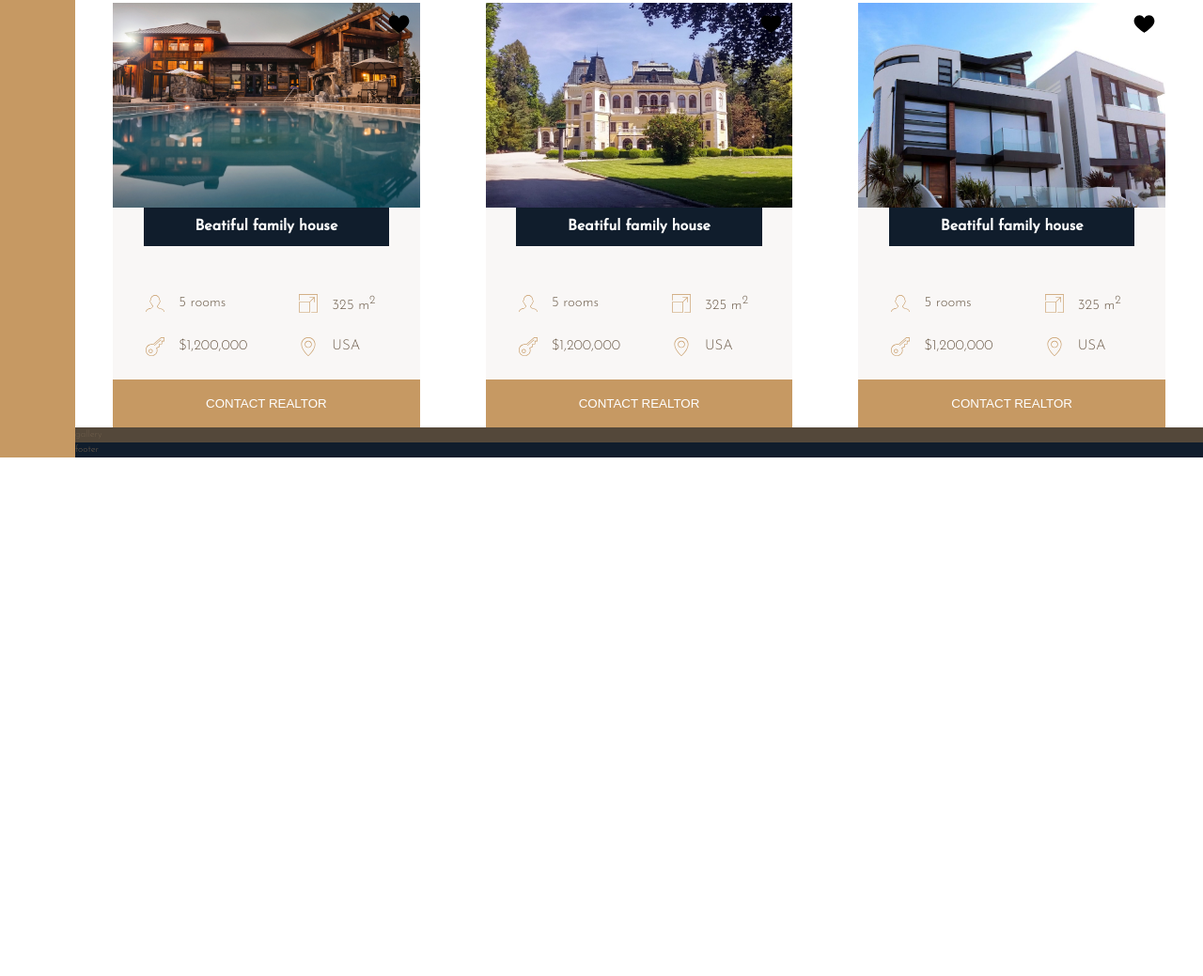
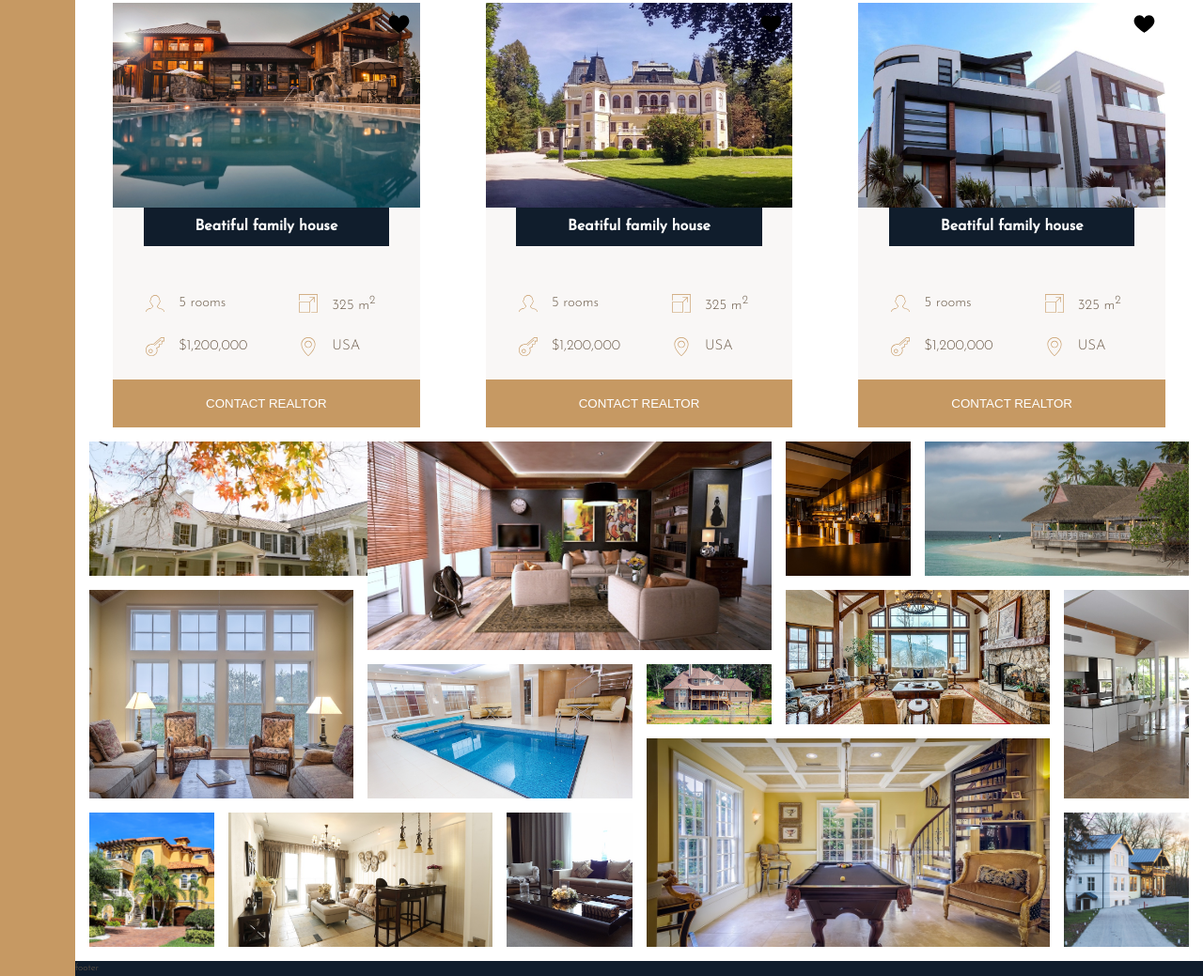
Before and after one commit to Victor-Grinan-Dev/nexter-ui, a website: page index.html in a window 1280 px wide. Shown: the part 2253-3292 px from the top of the page at 94% size. Before the commit the page ends 2740 px from the top, so only its background shows below. Drawn offline with Linux system fonts and the light colour scheme.

Commit message:
section gallery

```diff
--- a/index.html
+++ b/index.html
@@ -267,7 +267,50 @@
            </div>
         </section>
         <section class="gallery">
-            gallery
+            <!-- figure.galery__item.gallery__item-$>img.gallery__img.gallery-img-$[src="img/gal-$.jpeg" alt="Gallery image $"]*14 -->
+           <figure class="gallery__item gallery__item-1">
+            <img src="./img/gal-1.jpeg" alt="img1" class="gallery__img gallery__img-1">
+           </figure>
+           <figure class="gallery__item gallery__item-2">
+            <img src="./img/gal-2.jpeg" alt="img2" class="gallery__img gallery__img-2">
+           </figure>
+           <figure class="gallery__item gallery__item-3">
+            <img src="./img/gal-3.jpeg" alt="img3" class="gallery__img gallery__img-3">
+           </figure>
+           <figure class="gallery__item gallery__item-4">
+            <img src="./img/gal-4.jpeg" alt="img4" class="gallery__img gallery__img-4">
+           </figure>
+           <figure class="gallery__item gallery__item-5">
+            <img src="./img/gal-5.jpeg" alt="img5" class="gallery__img gallery__img-5">
+           </figure>
+           <figure class="gallery__item gallery__item-6">
+            <img src="./img/gal-6.jpeg" alt="img6" class="gallery__img gallery__img-6">
+           </figure>
+           <figure class="gallery__item gallery__item-7">
+            <img src="./img/gal-7.jpeg" alt="img7" class="gallery__img gallery__img-7">
+           </figure>
+           <figure class="gallery__item gallery__item-8">
+            <img src="./img/gal-8.jpeg" alt="img8" class="gallery__img gallery__img-8">
+           </figure>
+           <figure class="gallery__item gallery__item-9">
+            <img src="./img/gal-9.jpeg" alt="img9" class="gallery__img gallery__img-9">
+           </figure>
+           <figure class="gallery__item gallery__item-10">
+            <img src="./img/gal-10.jpeg" alt="img10" class="gallery__img gallery__img-10">
+           </figure>
+           <figure class="gallery__item gallery__item-11">
+            <img src="./img/gal-11.jpeg" alt="img11" class="gallery__img gallery__img-11">
+           </figure>
+           <figure class="gallery__item gallery__item-12">
+            <img src="./img/gal-12.jpeg" alt="img12" class="gallery__img gallery__img-12">
+           </figure>
+           <figure class="gallery__item gallery__item-13">
+            <img src="./img/gal-13.jpeg" alt="img13" class="gallery__img gallery__img-13">
+           </figure>
+           <figure class="gallery__item gallery__item-14">
+            <img src="./img/gal-14.jpeg" alt="img14" class="gallery__img gallery__img-14">
+           </figure>
+
         </section>
         <footer class="footer">
             footer
--- a/sass/_gallery.scss
+++ b/sass/_gallery.scss
@@ -1,4 +1,79 @@
 .gallery{
-    background-color: $color-grey-dark-1;
+    // background-color: $color-grey-dark-1;
     grid-column: full-start/full-end;
+
+    display: grid;
+    grid-template-columns: repeat(8, 1fr);
+    grid-template-rows: repeat(7, 5vw);
+
+    grid-gap: 1.5rem;
+    padding: 1.5rem;
+
+    &__item{
+
+        &-1{
+            grid-column: 1 /span 3;
+            grid-row: 1 /span 2;
+        }
+        &-2{
+            grid-column: 3 / 6;
+            grid-row: 1 / 4;
+        }
+        &-3{
+            grid-column: 6 / 7;
+            grid-row: 1 / 3;
+        }
+        &-4{
+            grid-column: 7 / -1;
+            grid-row: 1 / 3;
+        }
+
+        &-5{
+            grid-column: 1 /span 2;
+            grid-row: 3 /span 3;
+        }
+        &-6{
+            grid-column: 3 / 5;
+            grid-row: 4 / 6;
+        }
+        &-7{
+            grid-column: 5 / 6;
+            grid-row: 4 / 5;
+        }
+        &-8{
+            grid-column: 6 / 8;
+            grid-row: 3 / 5;
+        }
+        &-9{
+            grid-column: 8 / -1;
+            grid-row: 3 / 6;
+        }
+
+        &-10{
+            grid-column: 1 / 2;
+            grid-row: 6 /span 2;
+        }
+        &-11{
+            grid-column: 2 / 4;
+            grid-row: 6 / 8;
+        }
+        &-12{
+            grid-column: 4 / 5;
+            grid-row: 6 / 8;
+        }
+        &-13{
+            grid-column: 5 / 8;
+            grid-row: 5 / 8;
+        }
+        &-14{
+            grid-row: 6 / 8;
+        }
+    }
+
+    &__img{
+        width: 100%;
+        height: 100%;
+        display: block;
+        object-fit: cover;
+    }
 }
```
Also changed, not shown: css/style.css.
